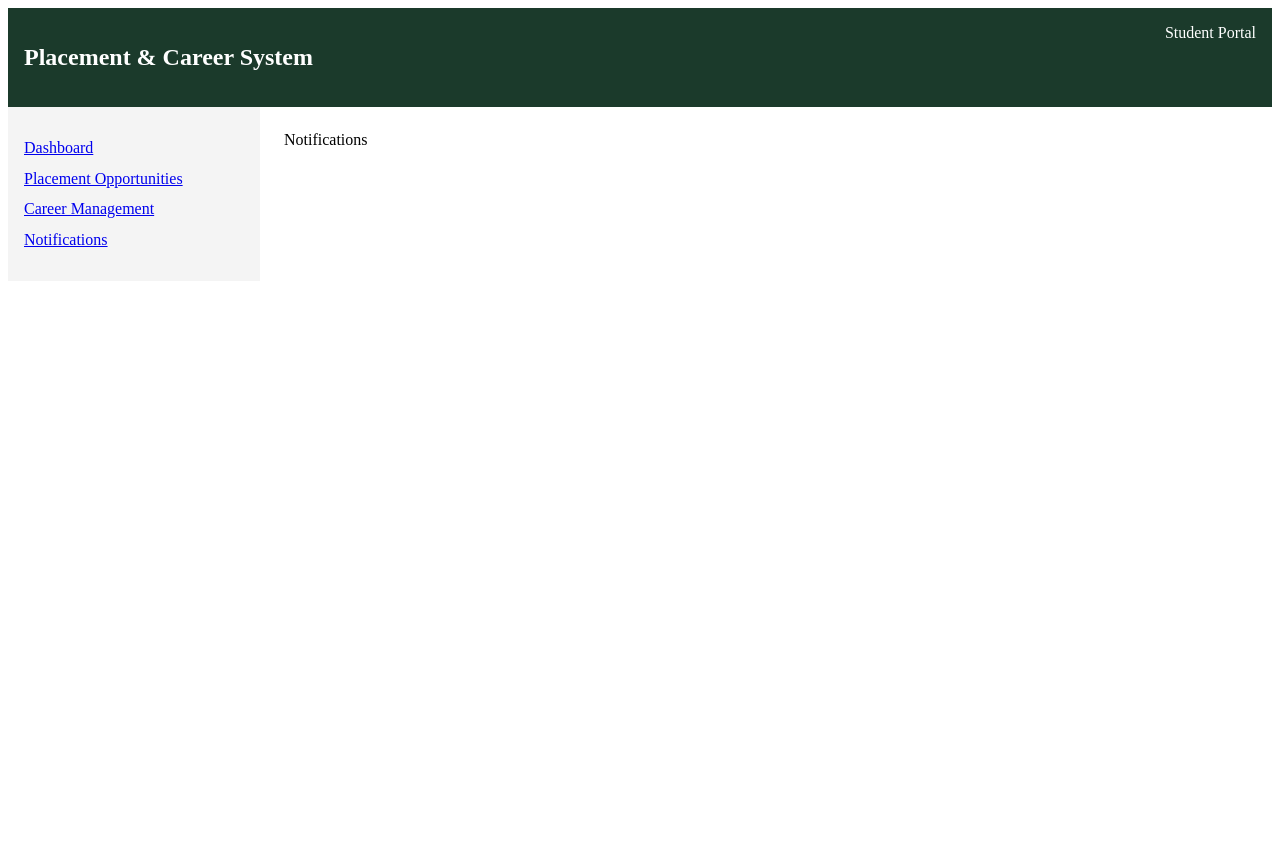
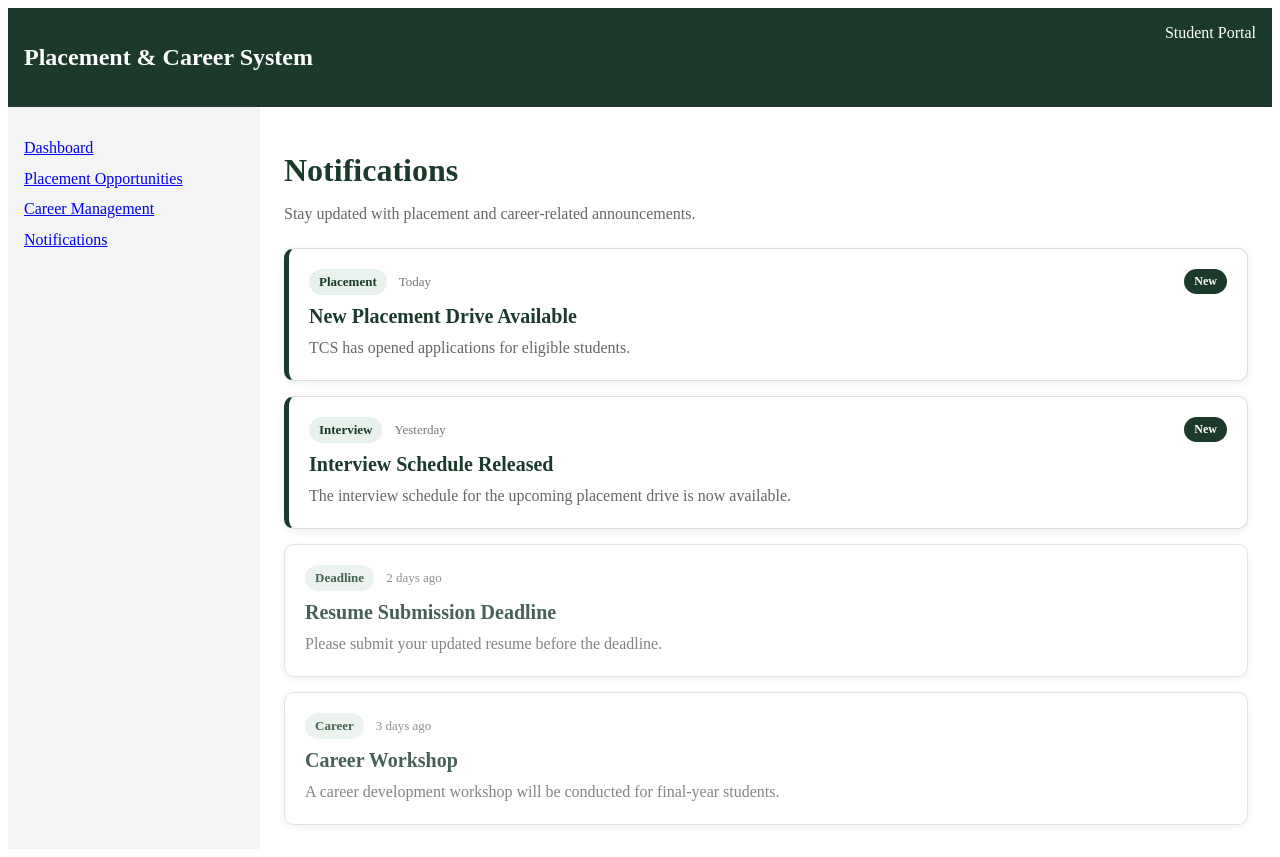
Before and after one commit to vaibhava-shrivastav/mini_project_fullstack, a React (Vite) app in the folder placement-system/: page /notifications in a window 1280 px wide. Before the commit the page ends 800 px from the top, so only its background shows below. Built offline with nearby package versions, Linux system fonts and the light colour scheme.

Commit message:
Add Career Management and Notifications Modules

```diff
--- a/placement-system/src/App.css
+++ b/placement-system/src/App.css
@@ -182,3 +182,161 @@
     border-right-color: var(--border);
   }
 }
+.career-page {
+  width: 100%;
+}
+
+.career-page h1 {
+  margin-bottom: 8px;
+  color: #1b3a2b;
+}
+
+.career-intro {
+  color: #666;
+  margin-bottom: 25px;
+}
+
+.career-grid {
+  display: grid;
+  grid-template-columns: repeat(2, 1fr);
+  gap: 20px;
+}
+
+.career-card {
+  background: white;
+  padding: 24px;
+  border: 1px solid #ddd;
+  border-radius: 10px;
+  box-shadow: 0 2px 8px rgba(0, 0, 0, 0.08);
+}
+
+.career-icon {
+  font-size: 32px;
+  margin-bottom: 12px;
+}
+
+.career-card h2 {
+  margin-bottom: 10px;
+  color: #1b3a2b;
+}
+
+.career-card p {
+  color: #666;
+  line-height: 1.5;
+  min-height: 45px;
+}
+
+.career-card button {
+  margin-top: 15px;
+  padding: 9px 18px;
+  border: none;
+  border-radius: 6px;
+  background: #1b3a2b;
+  color: white;
+  cursor: pointer;
+}
+
+.career-card button:hover {
+  background: #28563f;
+}
+
+@media (max-width: 768px) {
+  .career-grid {
+    grid-template-columns: 1fr;
+  }
+}
+.notifications-page {
+  width: 100%;
+}
+
+.notifications-header {
+  margin-bottom: 25px;
+}
+
+.notifications-header h1 {
+  margin-bottom: 8px;
+  color: #1b3a2b;
+}
+
+.notifications-header p {
+  color: #666;
+}
+
+.notifications-list {
+  display: flex;
+  flex-direction: column;
+  gap: 15px;
+}
+
+.notification-card {
+  position: relative;
+  display: flex;
+  justify-content: space-between;
+  align-items: flex-start;
+  padding: 20px;
+  background: white;
+  border: 1px solid #ddd;
+  border-radius: 10px;
+  box-shadow: 0 2px 8px rgba(0, 0, 0, 0.08);
+}
+
+.notification-card.unread {
+  border-left: 5px solid #1b3a2b;
+}
+
+.notification-card.read {
+  opacity: 0.8;
+}
+
+.notification-top {
+  display: flex;
+  align-items: center;
+  gap: 12px;
+  margin-bottom: 10px;
+}
+
+.notification-type {
+  padding: 5px 10px;
+  border-radius: 15px;
+  background: #e8f1eb;
+  color: #1b3a2b;
+  font-size: 13px;
+  font-weight: bold;
+}
+
+.notification-date {
+  color: #777;
+  font-size: 13px;
+}
+
+.notification-card h2 {
+  margin: 0 0 8px;
+  color: #1b3a2b;
+  font-size: 20px;
+}
+
+.notification-card p {
+  margin: 0;
+  color: #666;
+  line-height: 1.5;
+}
+
+.unread-badge {
+  padding: 5px 10px;
+  border-radius: 15px;
+  background: #1b3a2b;
+  color: white;
+  font-size: 12px;
+  font-weight: bold;
+}
+
+@media (max-width: 768px) {
+  .notification-card {
+    flex-direction: column;
+    gap: 12px;
+  }
+
+  .notification-top {
+    flex-wrap: wrap;
+  }
+}
--- a/placement-system/src/App.jsx
+++ b/placement-system/src/App.jsx
@@ -5,6 +5,7 @@ import Dashboard from "./pages/Dashboard";
 import Opportunities from "./pages/Opportunities";
 import Career from "./pages/Career";
 import Notifications from "./pages/Notifications";
+import "./App.css";
 
 export default function App() {
   return (
--- /dev/null
+++ b/placement-system/src/data/careerData.js
@@ -0,0 +1,24 @@
+const careerResources = [
+  {
+    title: "Resume Building",
+    description: "Create and improve your resume for placement opportunities.",
+    icon: "📄"
+  },
+  {
+    title: "Interview Preparation",
+    description: "Prepare for technical and HR interviews.",
+    icon: "🎯"
+  },
+  {
+    title: "DSA Practice",
+    description: "Practice data structures and algorithms for coding rounds.",
+    icon: "💻"
+  },
+  {
+    title: "Skill Development",
+    description: "Improve your technical and soft skills.",
+    icon: "🚀"
+  }
+];
+
+export default careerResources;
--- /dev/null
+++ b/placement-system/src/data/notificationsData.js
@@ -0,0 +1,36 @@
+const notifications = [
+  {
+    id: 1,
+    title: "New Placement Drive Available",
+    message: "TCS has opened applications for eligible students.",
+    date: "Today",
+    type: "Placement",
+    read: false
+  },
+  {
+    id: 2,
+    title: "Interview Schedule Released",
+    message: "The interview schedule for the upcoming placement drive is now available.",
+    date: "Yesterday",
+    type: "Interview",
+    read: false
+  },
+  {
+    id: 3,
+    title: "Resume Submission Deadline",
+    message: "Please submit your updated resume before the deadline.",
+    date: "2 days ago",
+    type: "Deadline",
+    read: true
+  },
+  {
+    id: 4,
+    title: "Career Workshop",
+    message: "A career development workshop will be conducted for final-year students.",
+    date: "3 days ago",
+    type: "Career",
+    read: true
+  }
+];
+
+export default notifications;
--- a/placement-system/src/pages/Career.jsx
+++ b/placement-system/src/pages/Career.jsx
@@ -1,3 +1,26 @@
+import careerResources from "../data/careerData";
+
+
 export default function Career() {
-  return <div>Career</div>;
+  return (
+    <div className="career-page">
+      <h1>Career Management</h1>
+      <p className="career-intro">
+        Build your skills and prepare for your career journey.
+      </p>
+
+      <div className="career-grid">
+        {careerResources.map((resource) => (
+          <div className="career-card" key={resource.title}>
+            <div className="career-icon">{resource.icon}</div>
+            <h2>{resource.title}</h2>
+            <p>{resource.description}</p>
+            <button onClick={() => alert(`Opening ${resource.title}`)}>
+            Explore
+        </button>
+          </div>
+        ))}
+      </div>
+    </div>
+  );
 }
--- a/placement-system/src/pages/Notifications.jsx
+++ b/placement-system/src/pages/Notifications.jsx
@@ -1,3 +1,43 @@
+import notifications from "../data/notificationsData";
+
 export default function Notifications() {
-  return <div>Notifications</div>;
+  return (
+    <div className="notifications-page">
+      <div className="notifications-header">
+        <h1>Notifications</h1>
+        <p>Stay updated with placement and career-related announcements.</p>
+      </div>
+
+      <div className="notifications-list">
+        {notifications.map((notification) => (
+          <div
+            className={`notification-card ${
+              notification.read ? "read" : "unread"
+            }`}
+            key={notification.id}
+          >
+            <div className="notification-content">
+              <div className="notification-top">
+                <span className="notification-type">
+                  {notification.type}
+                </span>
+
+                <span className="notification-date">
+                  {notification.date}
+                </span>
+              </div>
+
+              <h2>{notification.title}</h2>
+
+              <p>{notification.message}</p>
+            </div>
+
+            {!notification.read && (
+              <span className="unread-badge">New</span>
+            )}
+          </div>
+        ))}
+      </div>
+    </div>
+  );
 }
```
